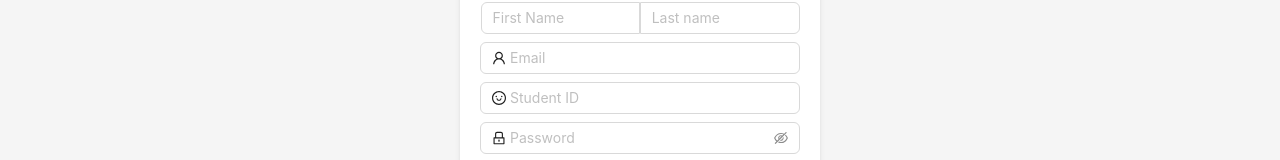
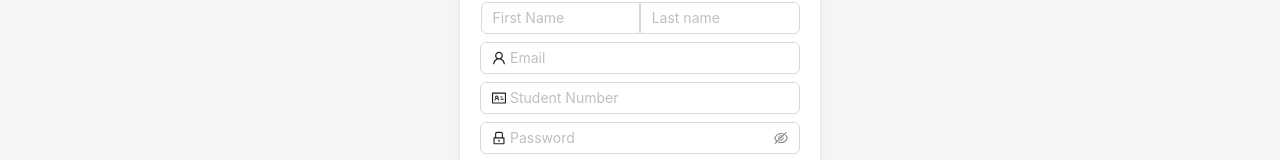
Before and after one commit to ddps-lab/Callisto, a React (Vite) app in the folder frontend/: page /sign-up in a window 1280 px wide. Shown: the part 338-498 px from the top of the page. Built offline with nearby package versions, Linux system fonts and the light colour scheme; no server answers; a web font is replaced by a local one.

Commit message:
Fix student id num

```diff
--- a/frontend/src/pages/forms/Signup/index.jsx
+++ b/frontend/src/pages/forms/Signup/index.jsx
@@ -1,6 +1,6 @@
 import { FormLayout } from '../styles.jsx';
 import { Button, Form, Input, Space } from 'antd';
-import { LockOutlined, SmileOutlined, UserOutlined } from '@ant-design/icons';
+import { LockOutlined, IdcardOutlined, UserOutlined } from '@ant-design/icons';
 import {
   COGNITO_SIGN_UP_STATUS,
   PASSWORD_REGEX
@@ -82,11 +82,11 @@ export default function Signup() {
         rules={[
           {
             required: true,
-            message: 'Please input Student ID!'
+            message: 'Please input Student ID Number!'
           }
         ]}
       >
-        <Input prefix={<SmileOutlined />} placeholder="Student ID" />
+        <Input prefix={<IdcardOutlined />} placeholder="Student Number" />
       </Form.Item>
       <Form.Item
         name="password"
```
